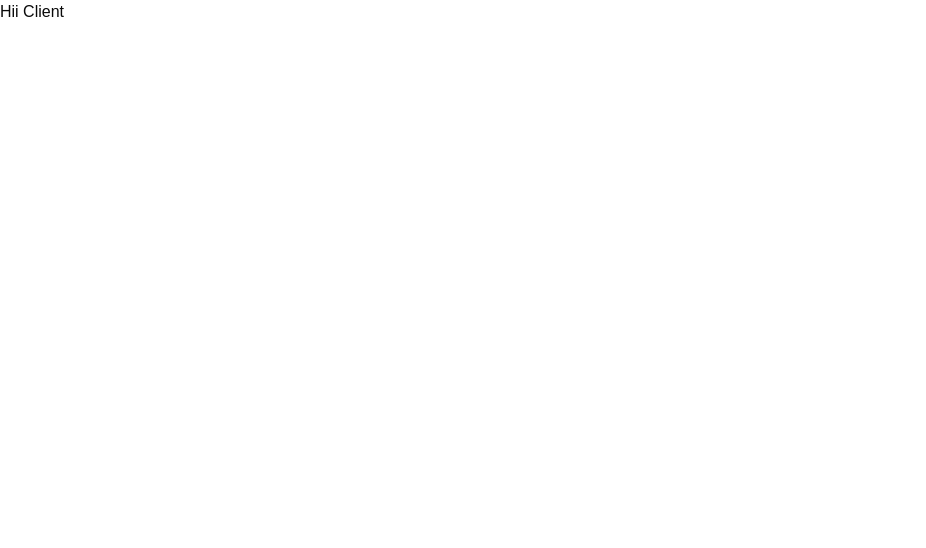
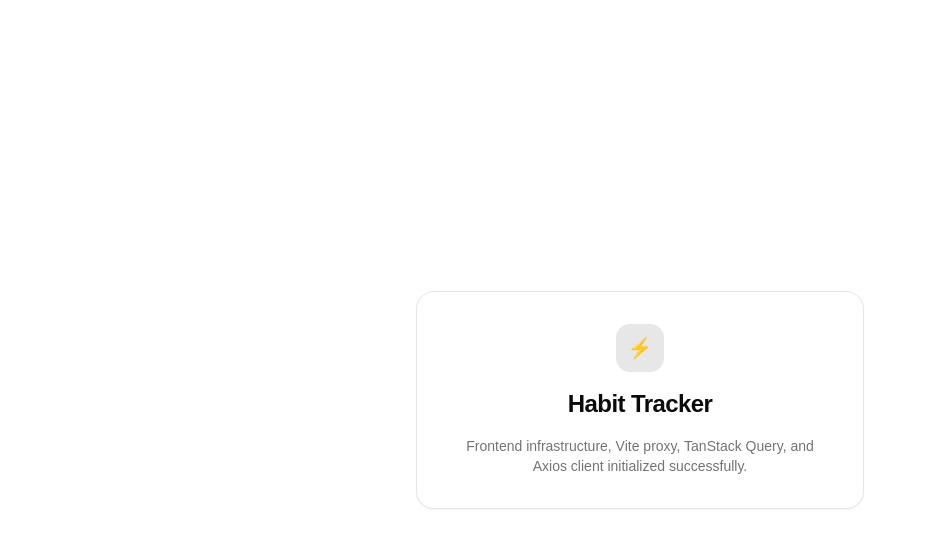
Before and after one commit to lokeshwardewangan/habit-tracker, a React (Vite) app in the folder packages/client/: page / in a window 1280 px wide. Shown: the top 548 px of the page, without its empty margins (0-926 px from the left). Built offline with nearby package versions, Linux system fonts and the light colour scheme.

Commit message:
feat(client): setup dependencies, vite proxy, typed api client, and query provider

```diff
--- a/packages/client/src/App.tsx
+++ b/packages/client/src/App.tsx
@@ -1,8 +1,26 @@
+import { QueryClientProvider } from "@tanstack/react-query";
+import { Toaster } from "sonner";
+import { queryClient } from "./lib/queryClient";
+
 function App() {
    return (
-      <div className="main">
-         <h1>Hii Client</h1>
-      </div>
+      <QueryClientProvider client={queryClient}>
+         <div className="min-h-screen bg-background text-foreground flex flex-col items-center justify-center p-6">
+            <div className="max-w-md w-full p-8 rounded-2xl border border-border bg-card shadow-xs text-center space-y-4">
+               <div className="w-12 h-12 rounded-xl bg-primary/10 text-primary flex items-center justify-center mx-auto text-xl font-bold">
+                  ⚡
+               </div>
+               <h1 className="text-2xl font-bold tracking-tight">
+                  Habit Tracker
+               </h1>
+               <p className="text-sm text-muted-foreground">
+                  Frontend infrastructure, Vite proxy, TanStack Query, and Axios
+                  client initialized successfully.
+               </p>
+            </div>
+         </div>
+         <Toaster position="top-right" richColors closeButton />
+      </QueryClientProvider>
    );
 }
 
--- /dev/null
+++ b/packages/client/src/api/client.ts
@@ -0,0 +1,52 @@
+import axios, { type AxiosError, type InternalAxiosRequestConfig } from "axios";
+import type { ApiErrorResponse } from "../types/api";
+
+export const apiClient = axios.create({
+   baseURL: "/api",
+   withCredentials: true,
+   headers: {
+      "Content-Type": "application/json",
+   },
+});
+
+// Request interceptor to attach bearer token fallback if available in localStorage
+apiClient.interceptors.request.use(
+   (config: InternalAxiosRequestConfig) => {
+      const token = localStorage.getItem("token");
+      if (token && config.headers) {
+         config.headers.Authorization = `Bearer ${token}`;
+      }
+      return config;
+   },
+   (error) => Promise.reject(error),
+);
+
+// Response interceptor to unwrap data and normalize backend error shapes
+apiClient.interceptors.response.use(
+   (response) => response,
+   (error: AxiosError<ApiErrorResponse>) => {
+      const backendError = error.response?.data?.error;
+      const formattedError = {
+         status: error.response?.status || 500,
+         code: backendError?.code || "NETWORK_ERROR",
+         message:
+            backendError?.message ||
+            error.message ||
+            "An unexpected network error occurred",
+         details: backendError?.details,
+      };
+
+      // Auto-clear token on unauthorized 401
+      if (
+         error.response?.status === 401 &&
+         window.location.pathname !== "/login" &&
+         window.location.pathname !== "/signup"
+      ) {
+         localStorage.removeItem("token");
+      }
+
+      return Promise.reject(formattedError);
+   },
+);
+
+export default apiClient;
--- /dev/null
+++ b/packages/client/src/lib/queryClient.ts
@@ -0,0 +1,15 @@
+import { QueryClient } from "@tanstack/react-query";
+
+export const queryClient = new QueryClient({
+   defaultOptions: {
+      queries: {
+         staleTime: 1000 * 60 * 2, // 2 minutes
+         gcTime: 1000 * 60 * 10, // 10 minutes
+         retry: 1,
+         refetchOnWindowFocus: false,
+      },
+      mutations: {
+         retry: 0,
+      },
+   },
+});
--- /dev/null
+++ b/packages/client/src/types/api.ts
@@ -0,0 +1,59 @@
+export interface ApiErrorDetails {
+   code: string;
+   message: string;
+   details?: Record<string, string>;
+}
+
+export interface ApiErrorResponse {
+   error: ApiErrorDetails;
+}
+
+export interface ApiResponse<T = unknown> {
+   success: boolean;
+   data?: T;
+   message?: string;
+}
+
+export interface User {
+   id: string;
+   firstName: string;
+   lastName: string;
+   email: string;
+}
+
+export type HabitFrequency = "DAILY" | "WEEKLY";
+export type HabitStatus = "ACTIVE" | "ARCHIVED";
+
+export interface Habit {
+   id: string;
+   userId: string;
+   name: string;
+   description?: string;
+   startDate: string;
+   frequency: HabitFrequency;
+   status: HabitStatus;
+   createdAt: string;
+   updatedAt: string;
+}
+
+export interface Completion {
+   id: string;
+   habitId: string;
+   userId: string;
+   date: string; // YYYY-MM-DD
+   createdAt: string;
+   updatedAt: string;
+}
+
+export interface DashboardStats {
+   period: {
+      from: string;
+      to: string;
+   };
+   activeHabits: number;
+   completionsThisWeek: number;
+   totalCompletionsInPeriod: number;
+   totalExpectedInPeriod: number;
+   completionRate: number;
+   rateFormula: string;
+}
--- a/packages/client/vite.config.ts
+++ b/packages/client/vite.config.ts
@@ -11,4 +11,13 @@ export default defineConfig({
          "@": path.resolve(import.meta.dirname, "./src"),
       },
    },
+   server: {
+      port: 5173,
+      proxy: {
+         "/api": {
+            target: "http://localhost:5000",
+            changeOrigin: true,
+         },
+      },
+   },
 });
```
Also changed, not shown: packages/client/package.json (+10 -1 lines), 1 other file (tests, documents, lock files or other folders).
